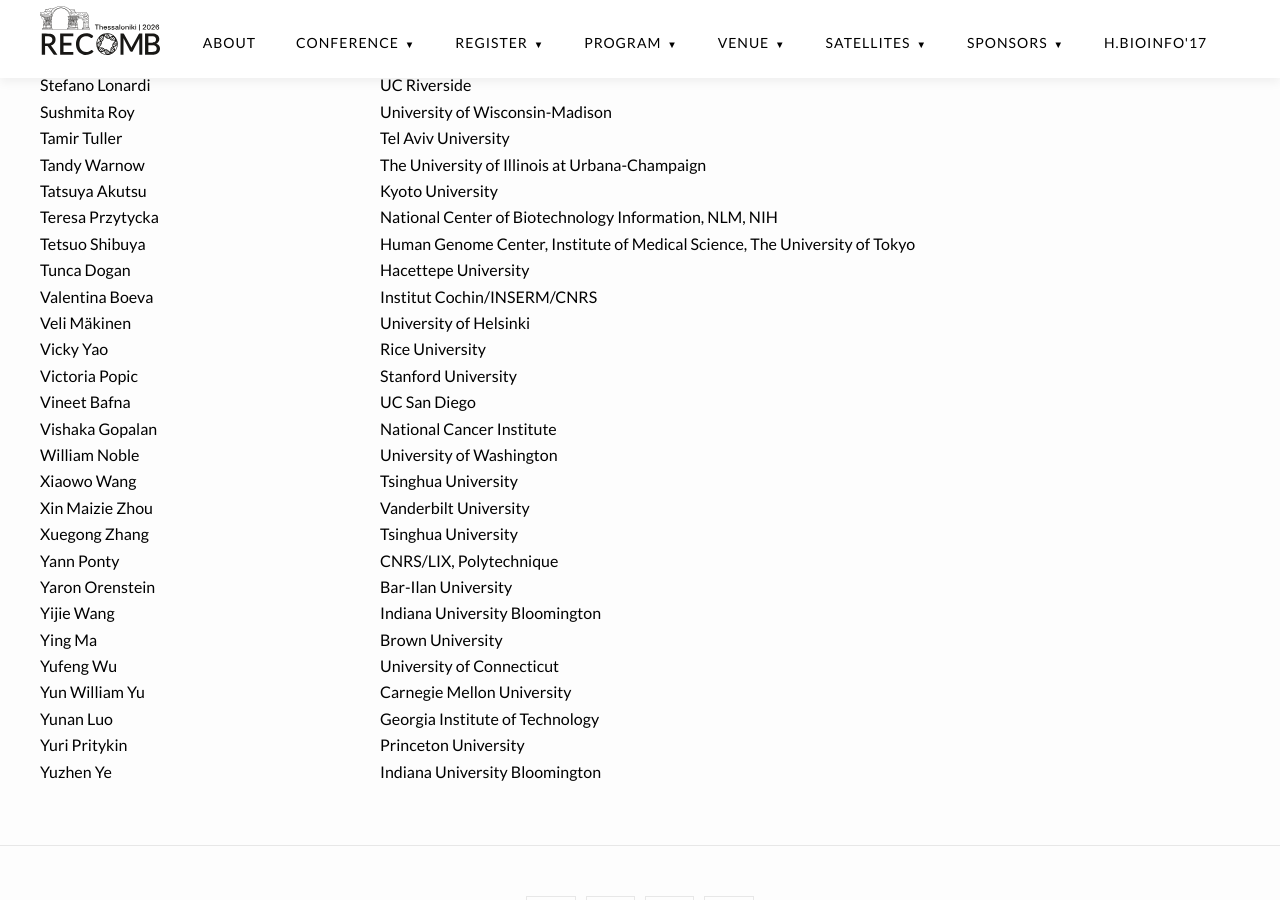
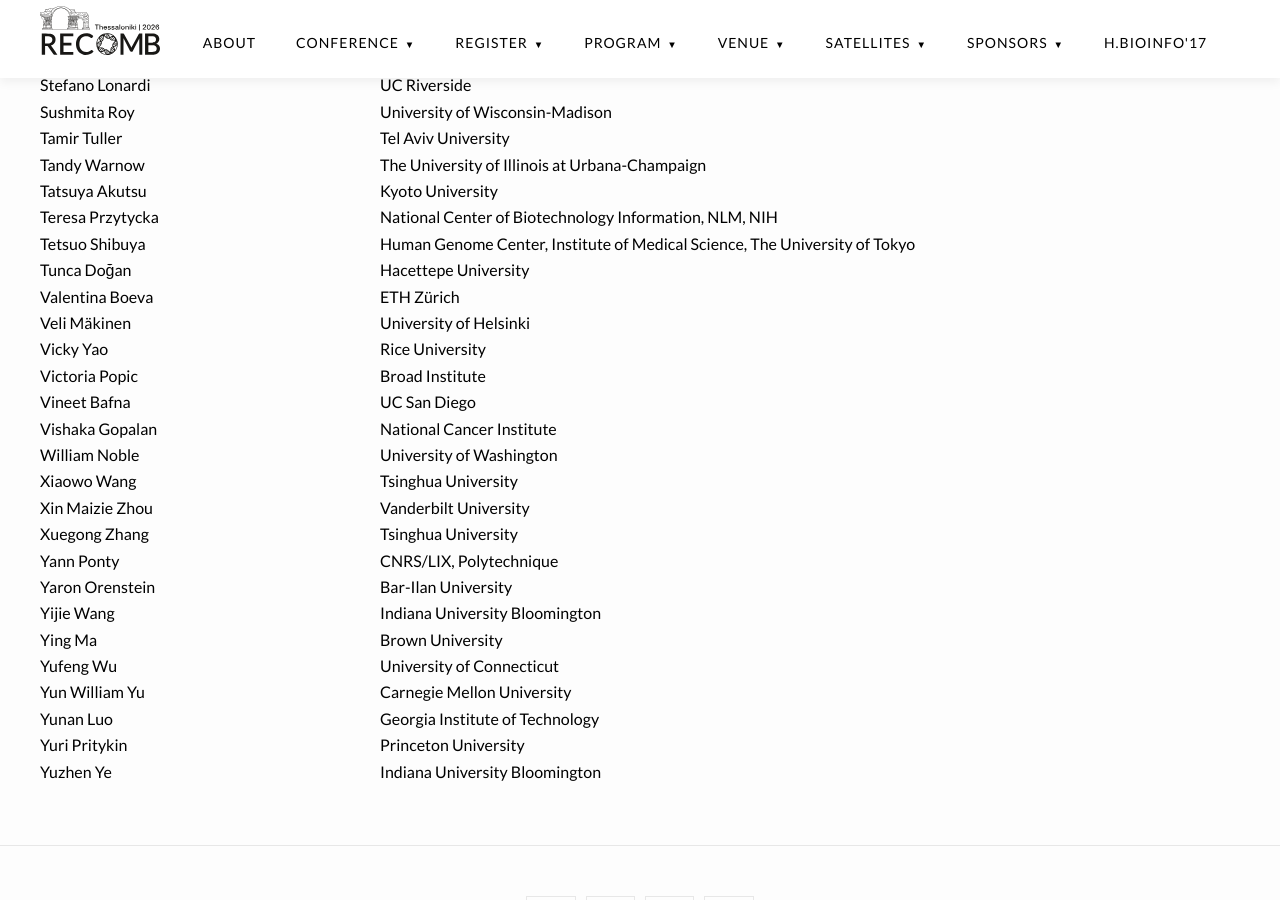
Before and after one commit to recomb-conference/recomb2026, a Jekyll site: the page built from committees.md, in a window 1280 px wide and 900 px high, scrolled down 6148 px. Built offline with Jekyll 4.4.1, drawn with Linux system fonts in a browser that asks for light colours; nearby versions of some CDN libraries.

Commit message:
victoria/valentina affiliation fix

```diff
--- a/committees.md
+++ b/committees.md
@@ -240,11 +240,11 @@
 | Tatsuya Akutsu | Kyoto University |
 | Teresa Przytycka | National Center of Biotechnology Information, NLM, NIH |
 | Tetsuo Shibuya | Human Genome Center, Institute of Medical Science, The University of Tokyo |
-| Tunca Dogan | Hacettepe University |
-| Valentina Boeva | Institut Cochin/INSERM/CNRS |
+| Tunca Doğan | Hacettepe University |
+| Valentina Boeva | ETH Zürich |
 | Veli Mäkinen | University of Helsinki |
 | Vicky Yao | Rice University |
-| Victoria Popic | Stanford University |
+| Victoria Popic | Broad Institute |
 | Vineet Bafna | UC San Diego |
 | Vishaka Gopalan | National Cancer Institute |
 | William Noble | University of Washington |
```
